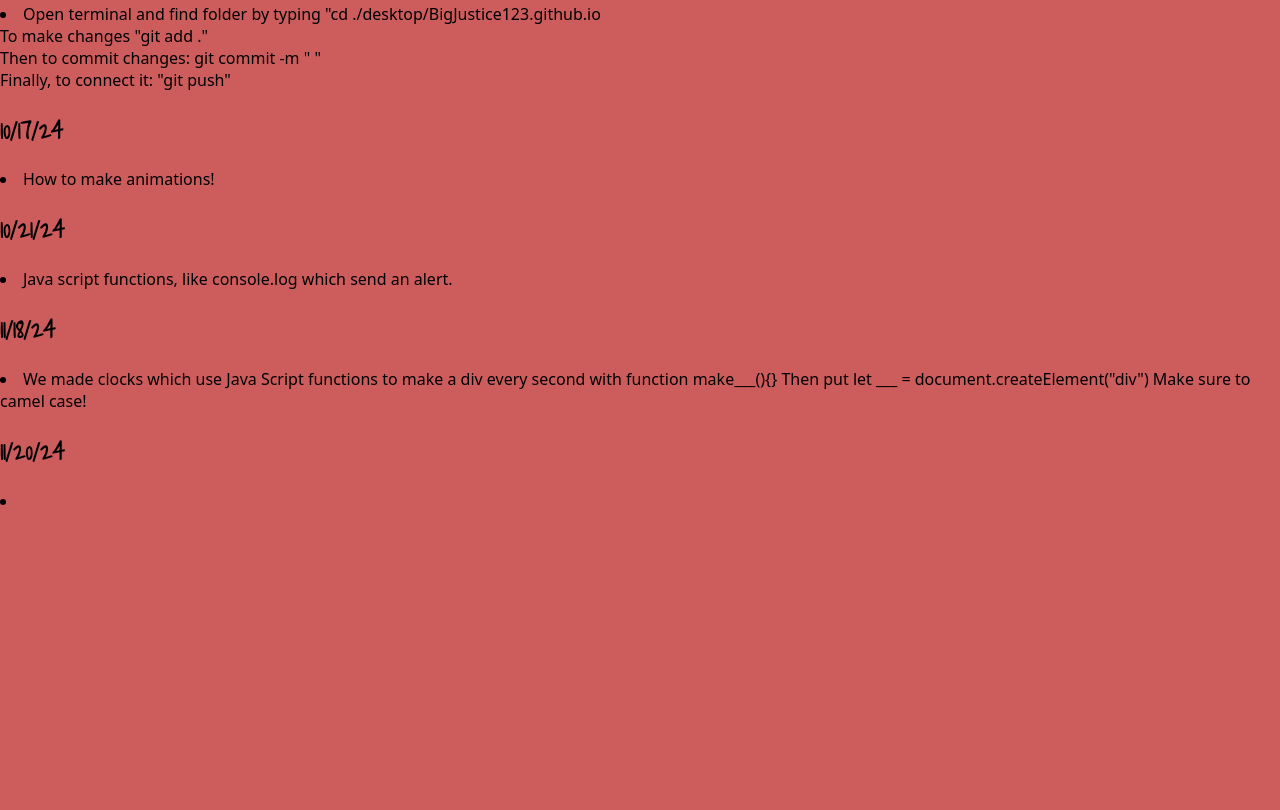
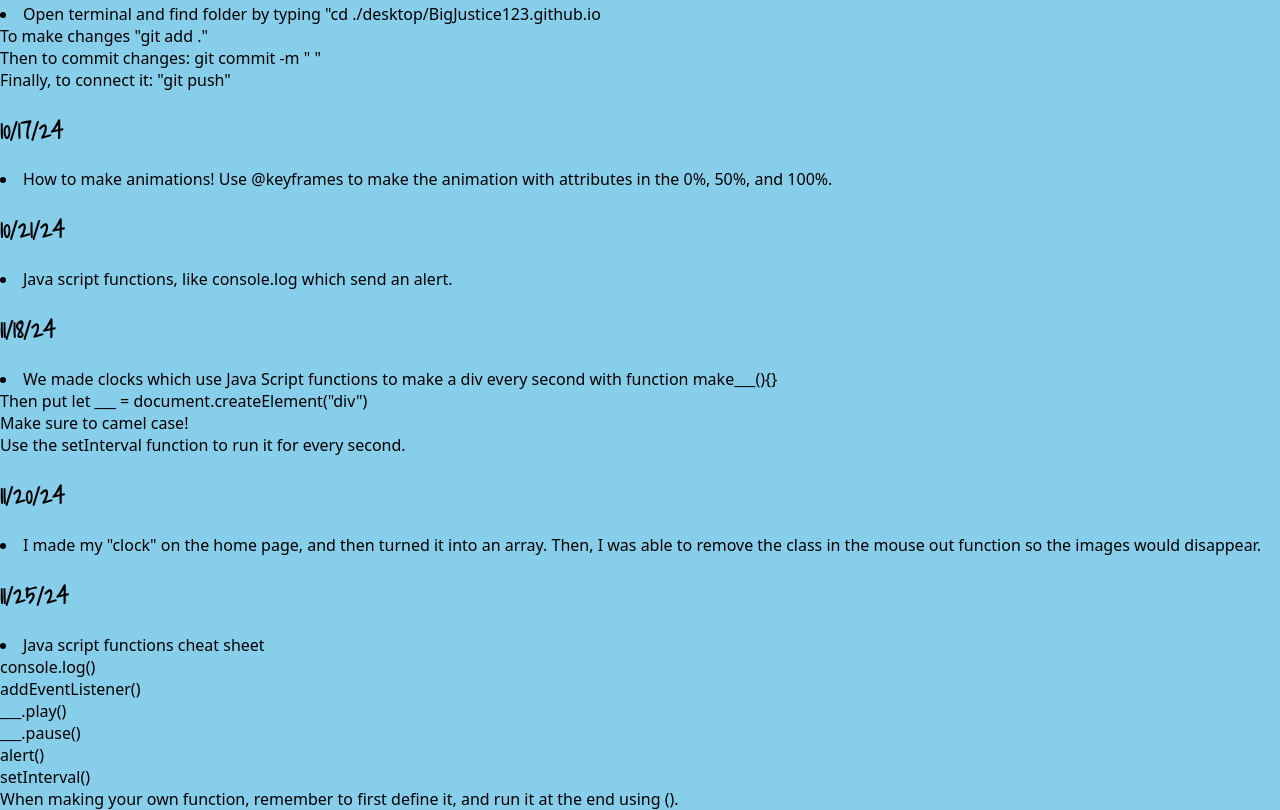
Before and after one commit to BigJustice123/BigJustice123.github.io, a plain HTML site: page journal.html in a window 1280 px wide. Shown: the part 370-1180 px from the top of the page. Before the commit the page ends 882 px from the top, so only its background shows below. Drawn offline with Linux system fonts and the light colour scheme; a web font is replaced by a local one.

Commit message:
fjiesofijaeo

```diff
--- a/journal.html
+++ b/journal.html
@@ -20,7 +20,7 @@
 	<style type="text/css">
 
 body{
-	background-color: indianred;
+	background-color: skyblue;
 	margin: 0px;
 }
 
@@ -82,28 +82,31 @@ body{
 	Finally, to connect it: "git push"</li>
 
 <h2>10/17/24</h2>
-	<li>How to make animations!
+	<li>How to make animations! Use @keyframes to make the animation with attributes in the 0%, 50%, and 100%.
 
 <h2>10/21/24</h2>
 	<li>Java script functions, like console.log which send an alert.
 
 <h2>11/18/24</h2>
 	<li>We made clocks which use Java Script functions to make a div every second with function make___(){}
-		Then put let ___ = document.createElement("div")
-		Make sure to camel case!
+		<br>Then put let ___ = document.createElement("div")
+		<br>Make sure to camel case!
+		<br>Use the setInterval function to run it for every second.
 
 
 <h2>11/20/24</h2>
-	<li>
+	<li>I made my "clock" on the home page, and then turned it into an array. Then, I was able to remove the class in the mouse out function so the images would disappear.
 
 
-	</li>
-
-
-
-
-
-
+<h2>11/25/24</h2>
+	<li> Java script functions cheat sheet
+			<br>console.log()
+			<br>addEventListener()
+			<br>___.play()
+			<br>___.pause()
+			<br>alert()
+			<br>setInterval()
+			<br>When making your own function, remember to first define it, and run it at the end using ().
 
 
 </ol>
```
Also changed, not shown: index.html (+12 -8 lines), projects.html (+2 -0 lines), red.png (added), snowing.gif (added), 2 other files.
